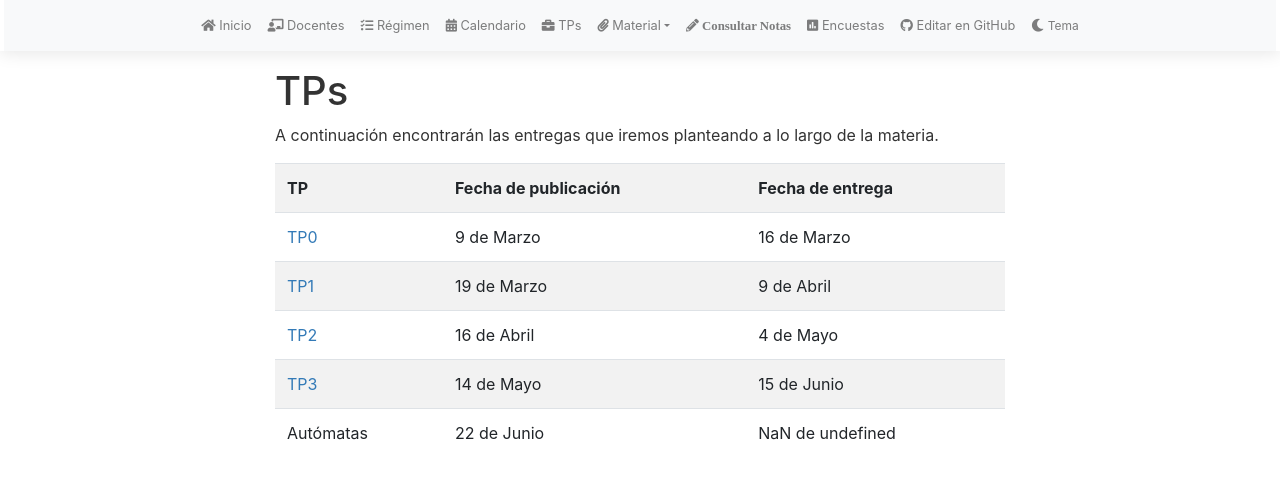
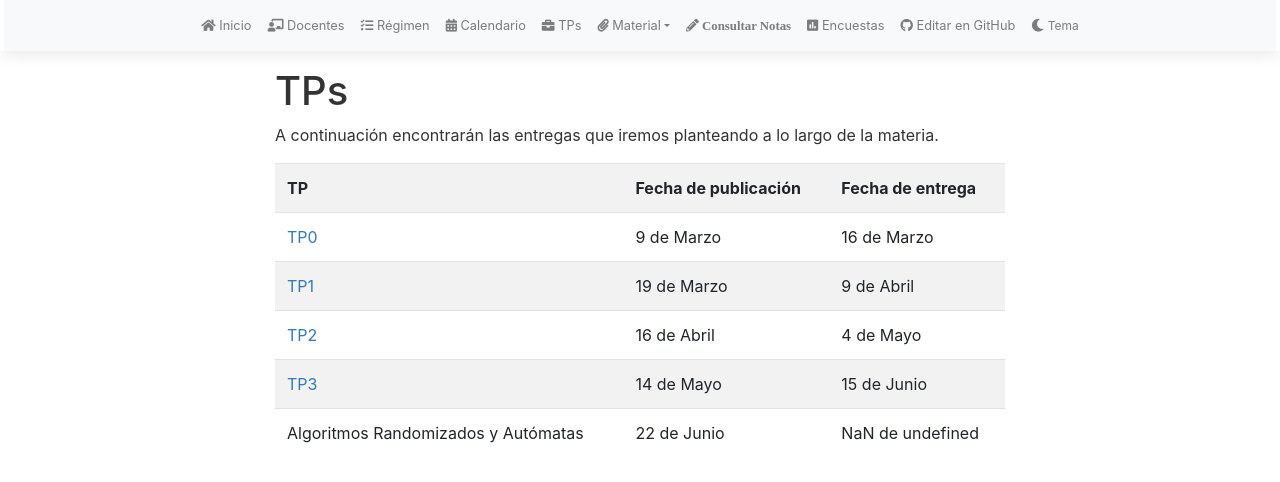
Before and after one commit to algoritmos-rw/tda_bg, a Jekyll site: the page built from tps.md, in a window 1280 px wide. Shown: the top 482 px of the page. Built offline with Jekyll 4.4.1, drawn with Linux system fonts in a browser that asks for light colours; nearby versions of some CDN libraries; our own code applies the rules of GitHub Pages for plain Markdown files.

Commit message:
Update trabajos.yml

```diff
--- a/_data/trabajos.yml
+++ b/_data/trabajos.yml
@@ -23,7 +23,7 @@ TP3:
   enunciado_link: /tps/2026_1/tp3
 
 Automatas:
-  id: Autómatas
+  id: Algoritmos Randomizados y Autómatas
   publicacion: 2026-06-22
   entrega: 2026-97-09
   enunciado_link: /tps/automatas
```
